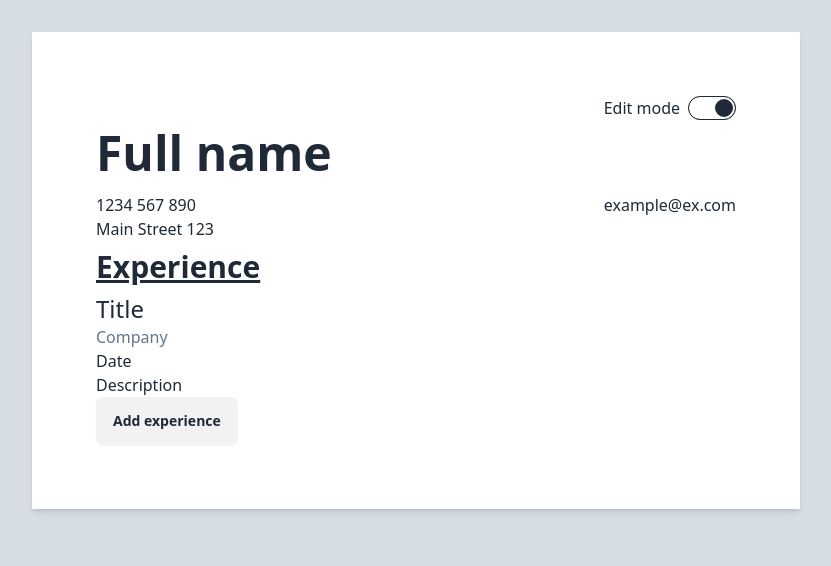
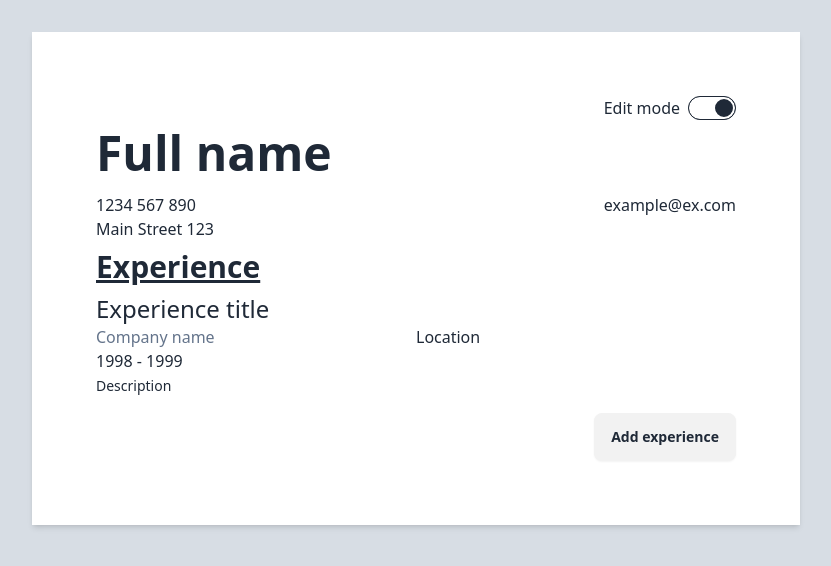
Before and after one commit to youyoumu/cv-application, a React (Vite) app: page / in a window 1280 px wide. Both pictures are taken after a click on the checkbox 936 px from the left and 108 px from the top of the page. Shown: the top 566 px of the page, without its empty margins (224-1055 px from the left). Built offline with nearby package versions, Linux system fonts and the light colour scheme.

Commit message:
Add experience style

```diff
--- a/src/Experience.jsx
+++ b/src/Experience.jsx
@@ -22,9 +22,11 @@ function Experience({ editMode }) {
       <div className="text-3xl font-bold mb-2 underline">Experience</div>
       {renderExperienceItems}
       {editMode && (
-        <button className="btn" onClick={addNewExperienceItem}>
-          Add experience
-        </button>
+        <div className="w-full flex justify-end">
+          <button className="btn mt-4" onClick={addNewExperienceItem}>
+            Add experience
+          </button>
+        </div>
       )}
     </div>
   )
--- a/src/ExperienceItem.jsx
+++ b/src/ExperienceItem.jsx
@@ -2,9 +2,10 @@ import TextForm from './TextForm'
 import { useState } from 'react'
 
 function ExperienceItem({ editMode }) {
-  const [title, setTitle] = useState('Title')
-  const [company, setCompany] = useState('Company')
-  const [date, setDate] = useState('Date')
+  const [title, setTitle] = useState('Experience title')
+  const [company, setCompany] = useState('Company name')
+  const [date, setDate] = useState('1998 - 1999')
+  const [location, setLocation] = useState('Location')
   const [description, setDescription] = useState('Description')
 
   if (editMode) {
@@ -15,22 +16,32 @@ function ExperienceItem({ editMode }) {
           className="text-2xl"
           onChangeCallback={setTitle}
         />
+        <div className="flex">
+          <TextForm
+            text={company}
+            className="text-slate-500"
+            onChangeCallback={setCompany}
+          />
+          <TextForm text={location} onChangeCallback={setLocation} />
+        </div>
+        <TextForm text={date} onChangeCallback={setDate} />
         <TextForm
-          text={company}
-          className="text-slate-500"
-          onChangeCallback={setCompany}
+          text={description}
+          onChangeCallback={setDescription}
+          className="text-sm"
         />
-        <TextForm text={date} onChangeCallback={setDate} />
-        <TextForm text={description} onChangeCallback={setDescription} />
       </div>
     )
   } else {
     return (
       <div>
         <div className="text-2xl">{title}</div>
-        <div className="text-slate-500">{company}</div>
+        <div className="flex gap-3">
+          <div className="text-slate-500">{company}</div>
+          <div>{location}</div>
+        </div>
         <div>{date}</div>
-        <div>{description}</div>
+        <div className="text-sm">{description}</div>
       </div>
     )
   }
--- a/src/output.css
+++ b/src/output.css
@@ -1384,6 +1384,10 @@ html {
   margin-bottom: 0.5rem;
 }
 
+.mt-4 {
+  margin-top: 1rem;
+}
+
 .flex {
   display: flex;
 }
@@ -1422,6 +1426,10 @@ html {
 
 .gap-2 {
   gap: 0.5rem;
+}
+
+.gap-3 {
+  gap: 0.75rem;
 }
 
 .bg-base-100 {
@@ -1469,6 +1477,11 @@ html {
 .text-5xl {
   font-size: 3rem;
   line-height: 1;
+}
+
+.text-sm {
+  font-size: 0.875rem;
+  line-height: 1.25rem;
 }
 
 .font-bold {
```
